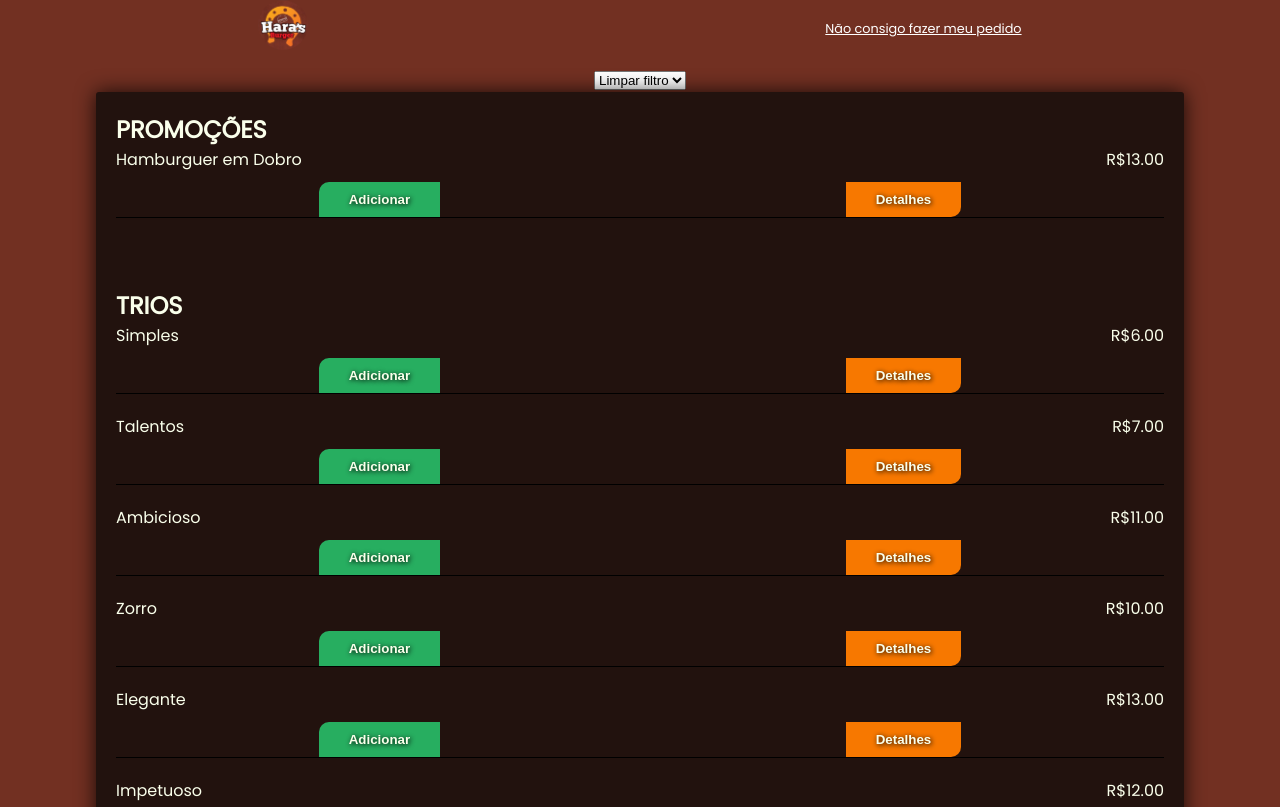
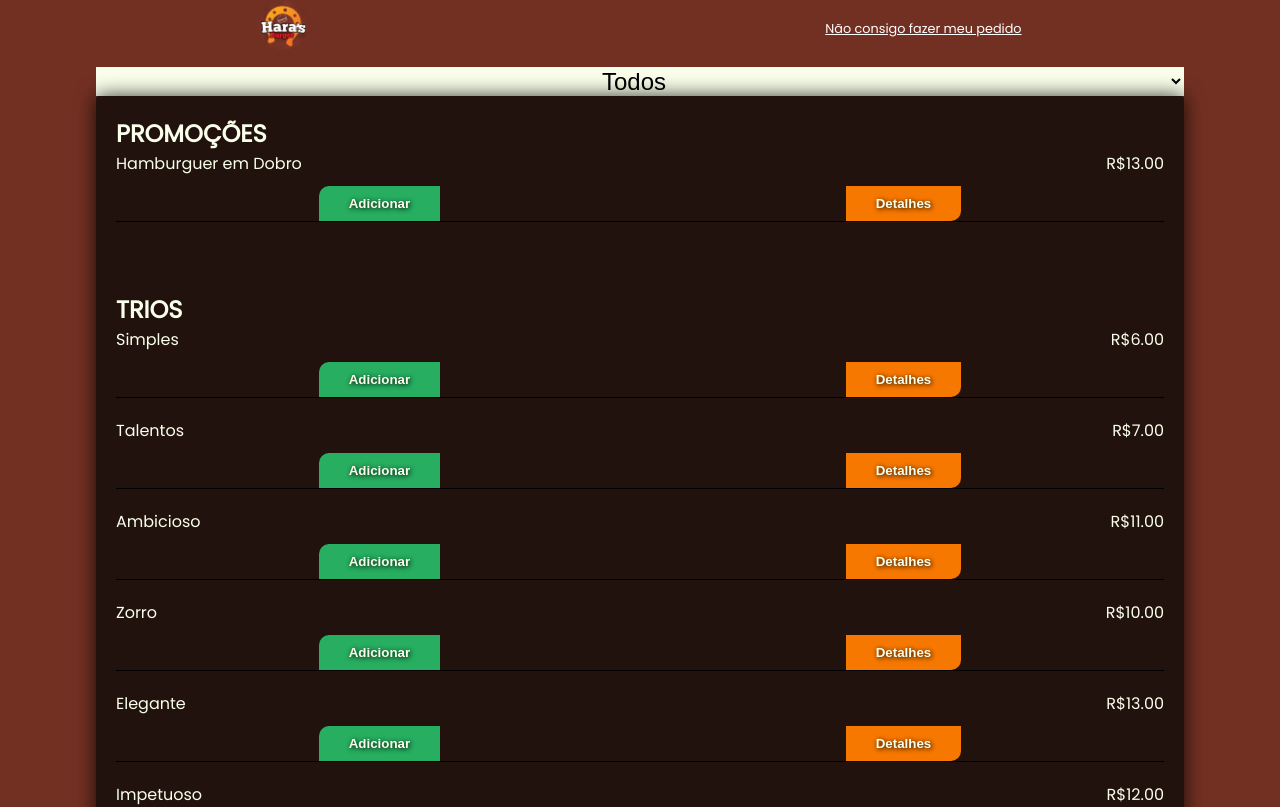
Before and after one commit to MoisesSantana/harasBurger, a Next.js app: page / in a window 1280 px wide. Shown: the top 807 px of the page. Built offline with nearby package versions, Linux system fonts and the light colour scheme.

Commit message:
select renderizado, estilização básica

```diff
--- a/src/components/Filtro.tsx
+++ b/src/components/Filtro.tsx
@@ -1,9 +1,9 @@
 import React from 'react';
 import { filtros } from '../data/listaDeAlimentos';
+import FiltroContainer from '../styles/components/FiltroComponent';
 
 const Filtro: React.FC = () => (
-  <section>
-    <select
+  <FiltroContainer
     name="filtra-categoria"
     id="filtra-categoria"
   >
@@ -17,8 +17,7 @@ const Filtro: React.FC = () => (
         </option>
       ))
     }
-    </select>
-  </section>
+  </FiltroContainer>
 );
 
 export default Filtro;
--- a/src/data/listaDeAlimentos.ts
+++ b/src/data/listaDeAlimentos.ts
@@ -373,11 +373,11 @@ export const promocoes = [
 
 export const filtros = [
   {
-    nome: 'Limpar filtro',
+    nome: 'Todos',
     tags: ['sanduiche', 'trio', 'porcao', 'bebida', 'promocao'],
   },
   {
-    nome: 'Sanduiche',
+    nome: 'Sanduíche',
     tags: ['sanduiche', 'trio'],
   },
   {
--- /dev/null
+++ b/src/styles/components/FiltroComponent.ts
@@ -0,0 +1,17 @@
+import style from 'styled-components';
+
+const FiltroContainer = style.select`
+  background-color: #FAFFEB;
+  color: black;
+  border: none;
+  font-size: 1.5rem;
+  text-align: center;
+  width: 85%;
+  text-align-last:center;
+
+  &::placeholder {
+    text-align: center;
+  }
+`;
+
+export default FiltroContainer;
```
Lines whose indentation alone changed are shown as unchanged.
